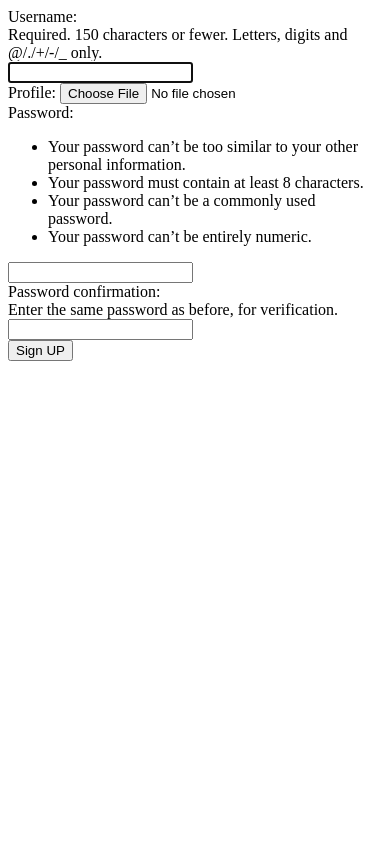
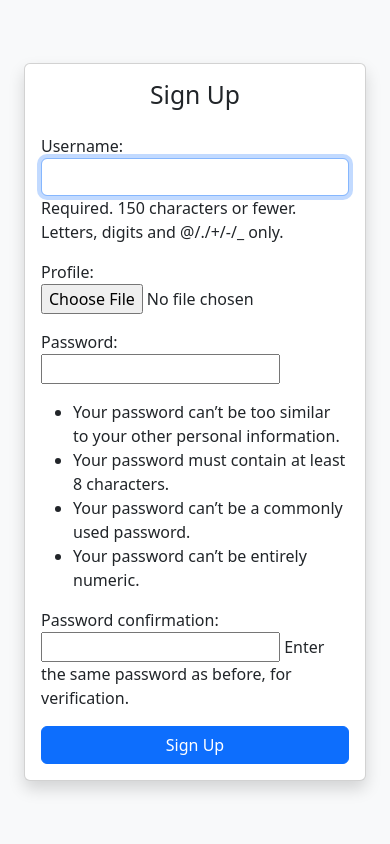
Before and after one commit to Ashenafi-adola/realtimechat, a Django app: page /signup/ in a window 390 px wide. Run offline with Django 5.2, Linux system fonts and the light colour scheme.

Commit message:
made the ui responsive and added logout view

```diff
--- a/chat/models.py
+++ b/chat/models.py
@@ -11,7 +11,7 @@ class CustomUser(AbstractUser):
 class Message(models.Model):
     sender = models.ForeignKey(CustomUser, on_delete=models.CASCADE, related_name="sender")
     reciever = models.ForeignKey(CustomUser, on_delete=models.CASCADE, related_name='reciever')
-    body = models.CharField(max_length=500)
+    body = models.CharField(max_length=2000)
     sent_at = models.DateTimeField(auto_now_add=True)
     edited_at = models.DateTimeField(auto_now=True)
 
--- a/chat/templates/chat/authpage.html
+++ b/chat/templates/chat/authpage.html
@@ -3,23 +3,43 @@
 <head>
     <meta charset="UTF-8">
     <meta name="viewport" content="width=device-width, initial-scale=1.0">
-    <title>auth</title>
+    <title>Auth</title>
+    <link href="https://cdn.jsdelivr.net/npm/bootstrap@5.3.0/dist/css/bootstrap.min.css" rel="stylesheet">
 </head>
-<body>
-    <div>
+<body class="bg-light">
+    <div class="container d-flex align-items-center justify-content-center min-vh-100">
+        <div class="row justify-content-center w-100">
+            <div class="col-md-6 col-lg-4">
+                <div class="card shadow">
+                    <div class="card-body">
+                        <h2 class="card-title text-center mb-4">
+                            {% if page == "signup" %}Sign Up{% else %}Sign In{% endif %}
+                        </h2>
                         <form action="" method="post" enctype="multipart/form-data">
                             {% csrf_token %}
                             {% if page == "signup" %}
-                {{form}}
-                <button type="submit">Sign UP</button>
+                                {{ form.as_p }}
                             {% else %}
-                <label for="username">Username : </label>
-                <input type="text" name="username" placeholder="Username">
-                <label for="password">Password</label>
-                <input type="password" name="password" placeholder="Password">
-                <button type="submit">Sign In</button>
+                                <div class="mb-3">
+                                    <label for="username" class="form-label">Username</label>
+                                    <input type="text" name="username" id="username" class="form-control" placeholder="Username" required>
+                                </div>
+                                <div class="mb-3">
+                                    <label for="password" class="form-label">Password</label>
+                                    <input type="password" name="password" id="password" class="form-control" placeholder="Password" required>
+                                </div>
                             {% endif %}
+                            <div class="d-grid">
+                                <button type="submit" class="btn btn-primary">
+                                    {% if page == "signup" %}Sign Up{% else %}Sign In{% endif %}
+                                </button>
+                            </div>
                         </form>
                     </div>
+                </div>
+            </div>
+        </div>
+    </div>
+    <script src="https://cdn.jsdelivr.net/npm/bootstrap@5.3.0/dist/js/bootstrap.bundle.min.js"></script>
 </body>
 </html>
--- a/chat/templates/chat/base.html
+++ b/chat/templates/chat/base.html
@@ -14,7 +14,7 @@
             {% if request.user.is_authenticated %}
                 <div class="d-flex align-items-center" style="background-color: rgb(149, 216, 158); padding: 5px; border-radius: 5px;">
                     <small class="me-3">@{{request.user.username}}</small>
-                    <a href="" class="btn btn-outline-primary btn-sm">Logout</a>
+                    <a href="{% url 'logout' %}" class="btn btn-outline-primary btn-sm">Logout</a>
                 </div>
             {% endif %}
         </header>
@@ -26,5 +26,6 @@
     {% block extra_js %}
 
     {% endblock %}
+    <script src="https://cdn.jsdelivr.net/npm/bootstrap@5.3.0/dist/js/bootstrap.bundle.min.js"></script>
 </body>
 </html>
--- a/chat/urls.py
+++ b/chat/urls.py
@@ -4,6 +4,7 @@ from . import views
 urlpatterns = [
     path('', views.homePage, name="home"),
     path('login/', views.signInPage, name='login'),
+    path('logout/', views.logoutPage, name='logout'),
     path('signup/', views.signUpPage, name='signup'),
     path('chat/<int:pk>/', views.chatPage, name='chat'),
 ]
--- a/chat/views.py
+++ b/chat/views.py
@@ -3,6 +3,7 @@ from django.views import generic
 from . models import Message, CustomUser
 from . forms import CustomUserCreationForm, MessageForm
 from django.contrib.auth import login, logout, authenticate
+from django.contrib.auth.decorators import login_required
 
 def signUpPage(request):
     form = CustomUserCreationForm()
@@ -25,12 +26,15 @@ def signInPage(request):
         username = request.POST.get('username').lower()
         password = request.POST.get('password')
         user = authenticate(request, username=username, password=password)
-        print(user)
+        if user != None:
+            login(request, user)
+            return redirect('home')
     context = {
         "page":"signin"
     }
     return render(request, 'chat/authpage.html', context)
 
+@login_required(login_url='login')
 def homePage(request):
     users = CustomUser.objects.all()
 
@@ -39,6 +43,7 @@ def homePage(request):
     }
     return render(request, 'chat/home.html', context)
 
+@login_required(login_url='login')
 def chatPage(request, pk):
     user = CustomUser.objects.get(id=pk)
     messages = Message.objects.all()
@@ -52,3 +57,7 @@ def chatPage(request, pk):
         'users':users
     }
     return render(request, 'chat/chatroom.html', context)
+
+def logoutPage(request):
+    logout(request)
+    return redirect('login')
--- a/chatapp/urls.py
+++ b/chatapp/urls.py
@@ -17,6 +17,7 @@ Including another URLconf
 from django.contrib import admin
 from django.urls import path, include
 
+
 urlpatterns = [
     path('admin/', admin.site.urls),
     path('', include('chat.urls'))
```
Also changed, not shown: chat/templates/chat/chatroom.html (+4 -4 lines), chat/templates/chat/home.html (+33 -2 lines), chat/migrations/0002_alter_message_body.py (added), db.sqlite3. Lines whose indentation alone changed are shown as unchanged.
